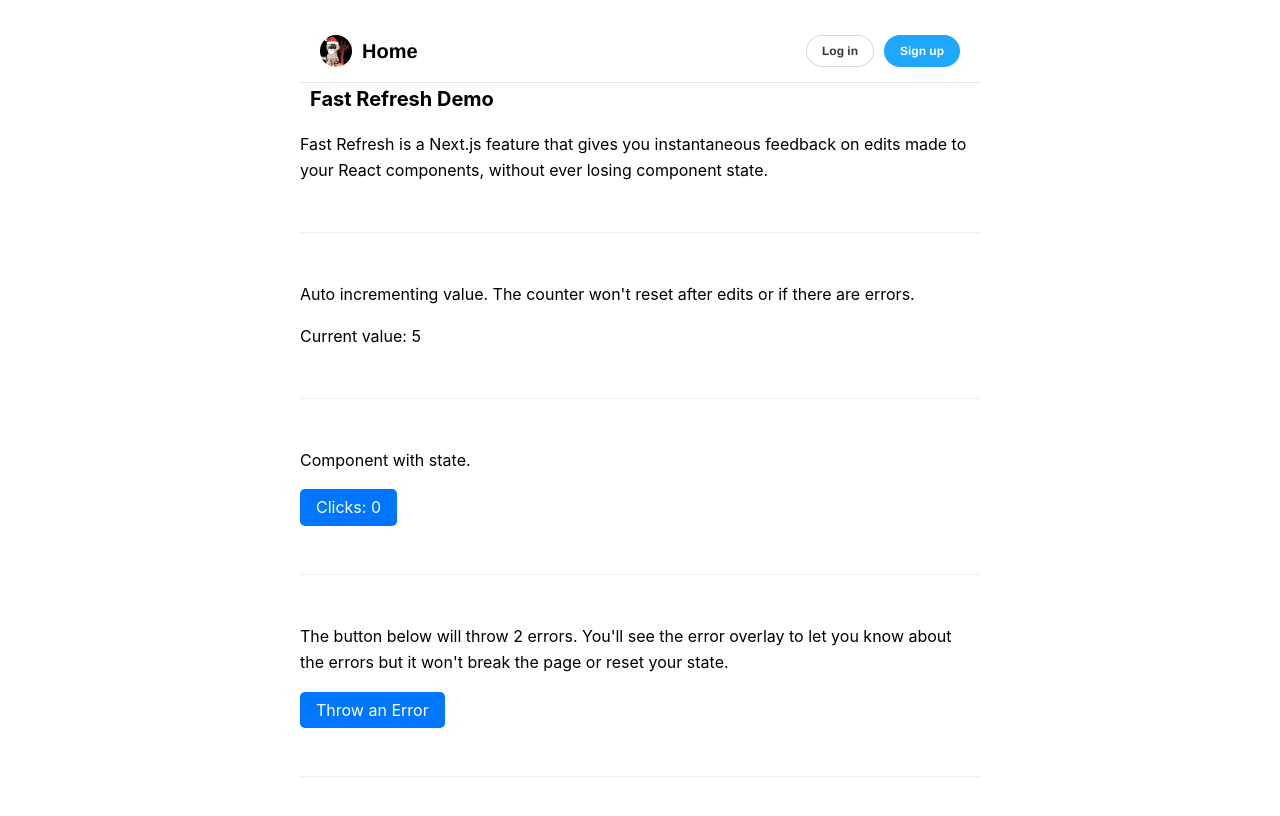
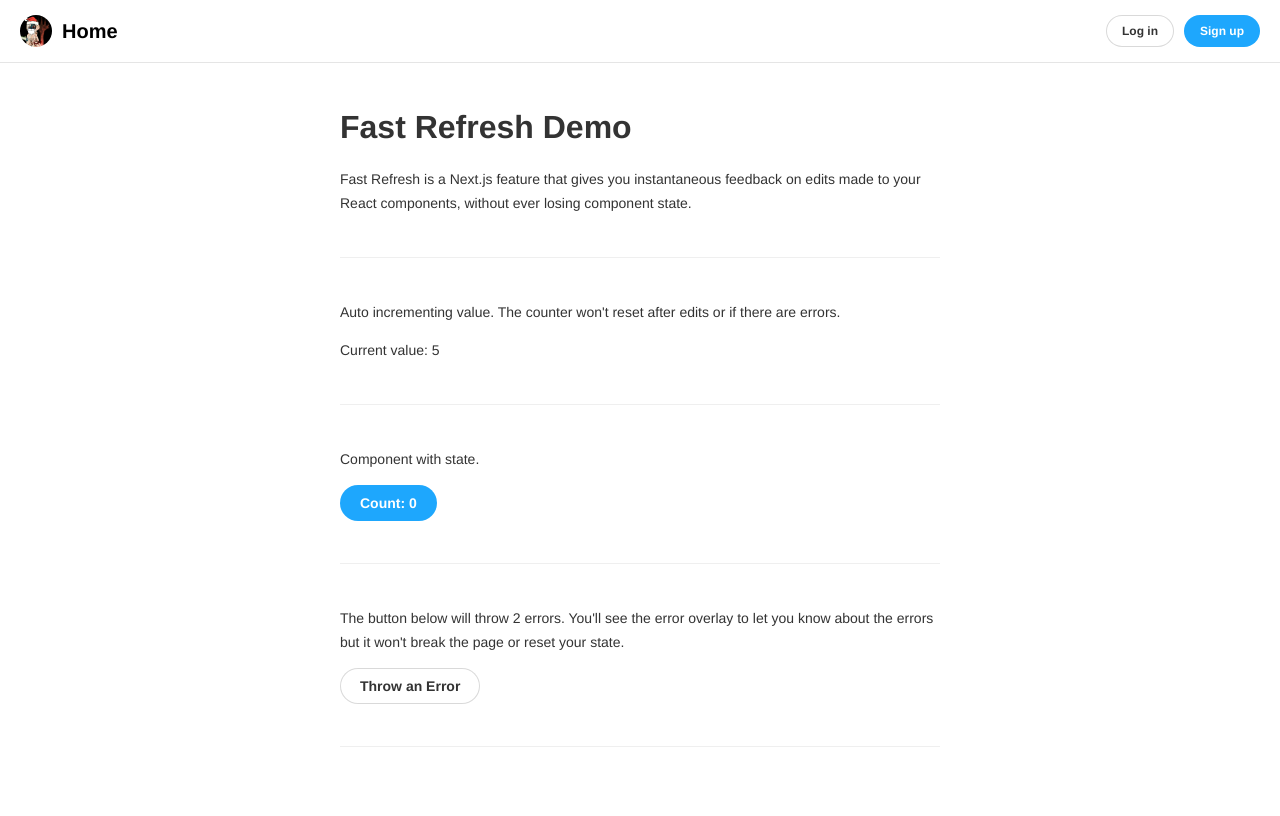
Before and after one commit to danielzsh/cp-sols, a Next.js app: page / in a window 1280 px wide. Shown: the top 816 px of the page. Built offline with nearby package versions, Linux system fonts and the light colour scheme.

Commit message:
update to use storybook components

```diff
--- a/components/ClickCount.js
+++ b/components/ClickCount.js
@@ -1,5 +1,5 @@
 import { useCallback, useState } from 'react'
-import Button from './Button'
+import { Button } from '../stories/Button'
 
 export default function ClickCount() {
   const [count, setCount] = useState(0)
@@ -7,5 +7,5 @@ export default function ClickCount() {
     setCount((v) => v + 1)
   }, [setCount])
 
-  return <Button onClick={increment}>Clicks: {count}</Button>
+  return <Button onClick={increment} primary='true' label={['Count: ', count].join('')} />
 }
--- a/pages/index.js
+++ b/pages/index.js
@@ -1,6 +1,6 @@
 import { useCallback, useEffect, useState } from 'react'
-import Button from '../components/Button'
-import { Header } from '../stories/Header'
+import { Button } from '../stories/Button'
+import { Page } from '../stories/Page'
 import ClickCount from '../components/ClickCount'
 import styles from '../styles/home.module.css'
 
@@ -28,8 +28,7 @@ function Home() {
   }, [increment])
 
   return (
-    <main className={styles.main}>
-      <Header />
+    <Page className={styles.main}>
       <h1>Fast Refresh Demo</h1>
       <p>
         Fast Refresh is a Next.js feature that gives you instantaneous feedback
@@ -61,12 +60,11 @@ function Home() {
             setTimeout(() => document.parentNode(), 0)
             throwError()
           }}
-        >
-          Throw an Error
-        </Button>
+          label="Throw an Error"
+        />
       </div>
       <hr className={styles.hr} />
-    </main>
+    </Page>
   )
 }
 
--- a/stories/Page.jsx
+++ b/stories/Page.jsx
@@ -25,56 +25,53 @@ Page.propTypes = {
   children: PropTypes.element
 }
 Page.defaultProps = {
-  children: <h1>foo</h1>
+  children: <>
+    <h1>Pages in Storybook</h1>
+      <p>
+        We recommend building UIs with a{' '}
+        <a href="https://componentdriven.org" target="_blank" rel="noopener noreferrer">
+          <strong>component-driven</strong>
+        </a>{' '}
+        process starting with atomic components and ending with pages.
+      </p>
+      <p>
+        Render pages with mock data. This makes it easy to build and review page states without
+        needing to navigate to them in your app. Here are some handy patterns for managing page
+        data in Storybook:
+      </p>
+      <ul>
+        <li>
+          Use a higher-level connected component. Storybook helps you compose such data from the
+          "args" of child component stories
+        </li>
+        <li>
+          Assemble data in the page component from your services. You can mock these services out
+          using Storybook.
+        </li>
+      </ul>
+      <p>
+        Get a guided tutorial on component-driven development at{' '}
+        <a href="https://storybook.js.org/tutorials/" target="_blank" rel="noopener noreferrer">
+          Storybook tutorials
+        </a>
+        . Read more in the{' '}
+        <a href="https://storybook.js.org/docs" target="_blank" rel="noopener noreferrer">
+          docs
+        </a>
+        .
+      </p>
+      <div className={styles['tip-wrapper']}>
+        <span className={styles.tip}>Tip</span> Adjust the width of the canvas with the{' '}
+        <svg width="10" height="10" viewBox="0 0 12 12" xmlns="http://www.w3.org/2000/svg">
+          <g fill="none" fillRule="evenodd">
+            <path
+              d="M1.5 5.2h4.8c.3 0 .5.2.5.4v5.1c-.1.2-.3.3-.4.3H1.4a.5.5 0 01-.5-.4V5.7c0-.3.2-.5.5-.5zm0-2.1h6.9c.3 0 .5.2.5.4v7a.5.5 0 01-1 0V4H1.5a.5.5 0 010-1zm0-2.1h9c.3 0 .5.2.5.4v9.1a.5.5 0 01-1 0V2H1.5a.5.5 0 010-1zm4.3 5.2H2V10h3.8V6.2z"
+              id="a"
+              fill="#999"
+            />
+          </g>
+        </svg>
+        Viewports addon in the toolbar
+      </div>
+  </>
 }
-// Page.defaultProps = {
-//   children: <>
-//     <h2>Pages in Storybook</h2>
-//       <p>
-//         We recommend building UIs with a{' '}
-//         <a href="https://componentdriven.org" target="_blank" rel="noopener noreferrer">
-//           <strong>component-driven</strong>
-//         </a>{' '}
-//         process starting with atomic components and ending with pages.
-//       </p>
-//       <p>
-//         Render pages with mock data. This makes it easy to build and review page states without
-//         needing to navigate to them in your app. Here are some handy patterns for managing page
-//         data in Storybook:
-//       </p>
-//       <ul>
-//         <li>
-//           Use a higher-level connected component. Storybook helps you compose such data from the
-//           "args" of child component stories
-//         </li>
-//         <li>
-//           Assemble data in the page component from your services. You can mock these services out
-//           using Storybook.
-//         </li>
-//       </ul>
-//       <p>
-//         Get a guided tutorial on component-driven development at{' '}
-//         <a href="https://storybook.js.org/tutorials/" target="_blank" rel="noopener noreferrer">
-//           Storybook tutorials
-//         </a>
-//         . Read more in the{' '}
-//         <a href="https://storybook.js.org/docs" target="_blank" rel="noopener noreferrer">
-//           docs
-//         </a>
-//         .
-//       </p>
-//       <div className="tip-wrapper">
-//         <span className="tip">Tip</span> Adjust the width of the canvas with the{' '}
-//         <svg width="10" height="10" viewBox="0 0 12 12" xmlns="http://www.w3.org/2000/svg">
-//           <g fill="none" fillRule="evenodd">
-//             <path
-//               d="M1.5 5.2h4.8c.3 0 .5.2.5.4v5.1c-.1.2-.3.3-.4.3H1.4a.5.5 0 01-.5-.4V5.7c0-.3.2-.5.5-.5zm0-2.1h6.9c.3 0 .5.2.5.4v7a.5.5 0 01-1 0V4H1.5a.5.5 0 010-1zm0-2.1h9c.3 0 .5.2.5.4v9.1a.5.5 0 01-1 0V2H1.5a.5.5 0 010-1zm4.3 5.2H2V10h3.8V6.2z"
-//               id="a"
-//               fill="#999"
-//             />
-//           </g>
-//         </svg>
-//         Viewports addon in the toolbar
-//       </div>
-//   </>
-// }
--- a/styles/global.css
+++ b/styles/global.css
@@ -40,14 +40,15 @@ section {
   max-width: 600px;
   color: #333;
 }
-
-section h2 {
+section h1, section h2, section h3 {
+  margin: 0 0 10px;
+  display: inline-block;
+  vertical-align: top;
+}
+section h1 {
   font-weight: 700;
   font-size: 32px;
   line-height: 1;
-  margin: 0 0 4px;
-  display: inline-block;
-  vertical-align: top;
 }
 
 section p {
```
Also changed, not shown: 1 other file (tests, documents, lock files or other folders).
